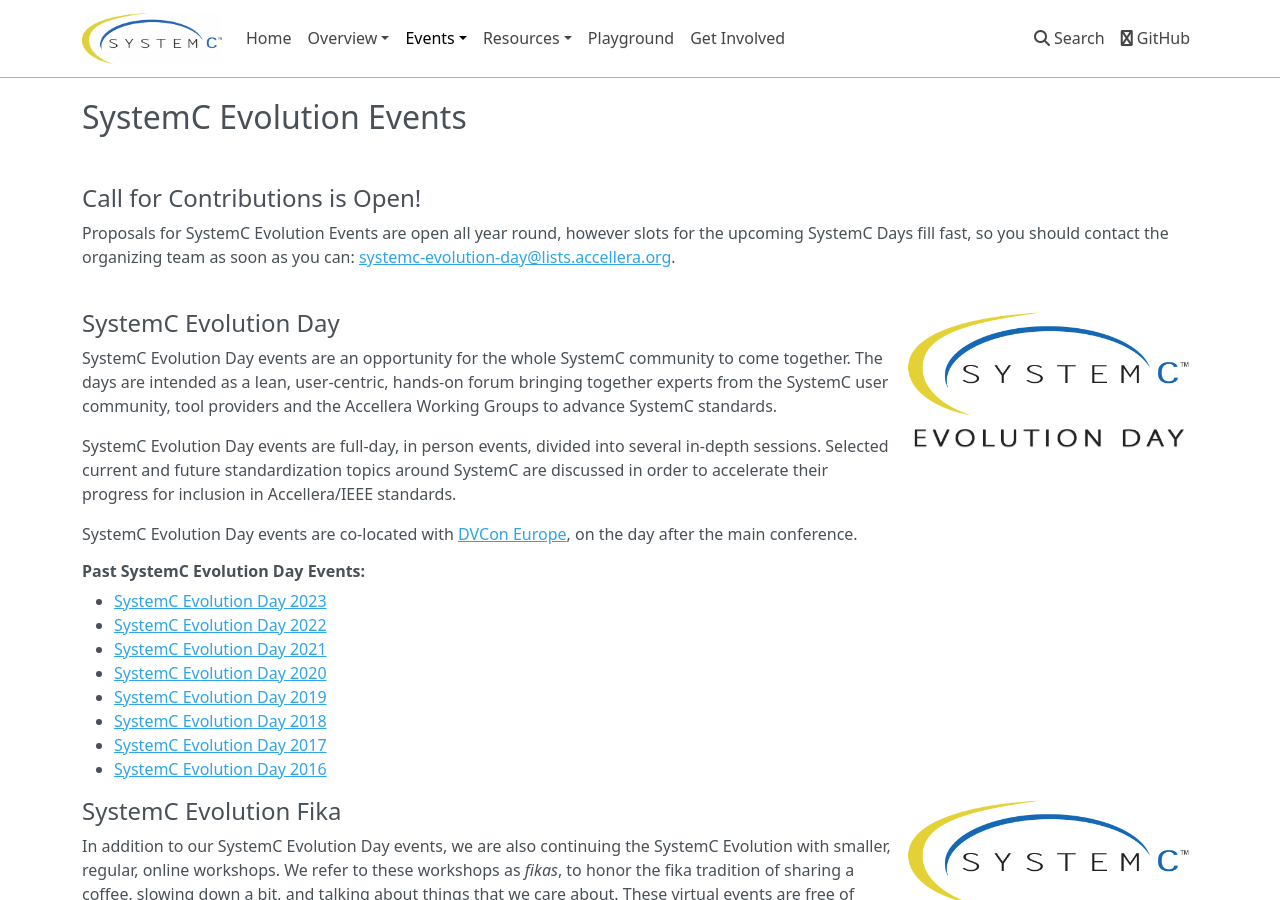
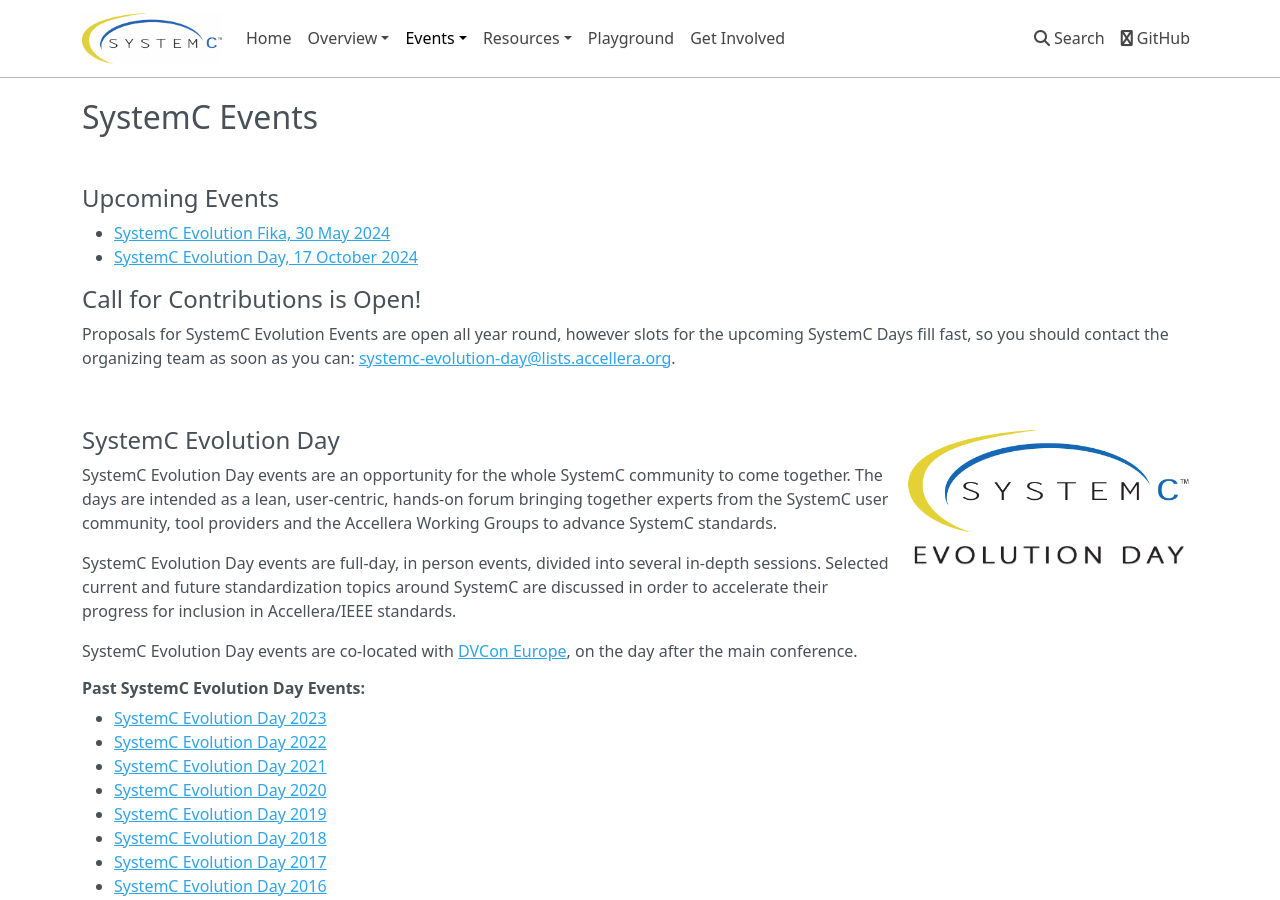
Before and after one commit to accellera-official/systemc.org, an MkDocs documentation site: the page built from docs/events/scevents.md, in a window 1280 px wide and 900 px high. Built offline with MkDocs 1.6.1, drawn with Linux system fonts in a browser that asks for light colours; nearby versions of some CDN libraries.

Commit message:
add SCED
Signed-off-by: Martin Barnasconi <martin.barnasconi@nxp.com>

```diff
--- a/docs/events/scevents.md
+++ b/docs/events/scevents.md
@@ -1,19 +1,18 @@
 toc: false
 
-# SystemC Evolution Events
+# SystemC Events
 
 <br>
+## Upcoming Events
+* [SystemC Evolution Fika, 30 May 2024](../scef202405/)
+* [SystemC Evolution Day, 17 October 2024](../sced2024/)
+
 ## Call for Contributions is Open!
 
 Proposals for SystemC Evolution Events are open all year round, however slots for the upcoming SystemC Days fill fast, so you should contact the organizing team as soon as you can:
 [systemc-evolution-day@lists.accellera.org](mailto:systemc-evolution-day@lists.accellera.org).
-<br><br>
-<!--
-## Next event
-SystemC Evolution Fika: 29 February 2024. Visit this page for more information.
-<br><br>
--->
 
+<br>
 ## SystemC Evolution Day <img style="float:right; width:300px;" src="/images/sced.png">
 
 SystemC Evolution Day events are an opportunity for the whole SystemC community to come together.
--- a/mkdocs.yml
+++ b/mkdocs.yml
@@ -23,7 +23,7 @@
 #- Documentation:
 #    - SystemC: docs/systemc/documentation.md
 - Events:
-    - SystemC Evolution Events: events/scevents.md
+    - SystemC Events: events/scevents.md
     - SystemC Evolution Fika - May 2024: events/scef202405.md
     - SystemC Evolution Fika - February 2024: events/scef202402.md
     - SystemC Evolution Fika - September 2023: events/scef202309.md
@@ -31,6 +31,7 @@
     - SystemC Evolution Fika - April 2022: events/scef202204.md
     - SystemC Evolution Fika - June 2021: events/scef202106.md
     - SystemC Evolution Fika - March 2021: events/scef202103.md
+    - SystemC Evolution Day 2024: events/sced2024.md
     - SystemC Evolution Day 2023: events/sced2023.md
     - SystemC Evolution Day 2022: events/sced2022.md
     - SystemC Evolution Day 2021: events/sced2021.md
```
Also changed, not shown: docs/events/sced2024.md (added, +45 -0 lines), docs/index.md (+17 -1 lines), docs/images/systemC-evolution-day-2024-logo-400x500px.png (added), docs/images/systemC-evolution-day-2024-logo-500px.png (added).
